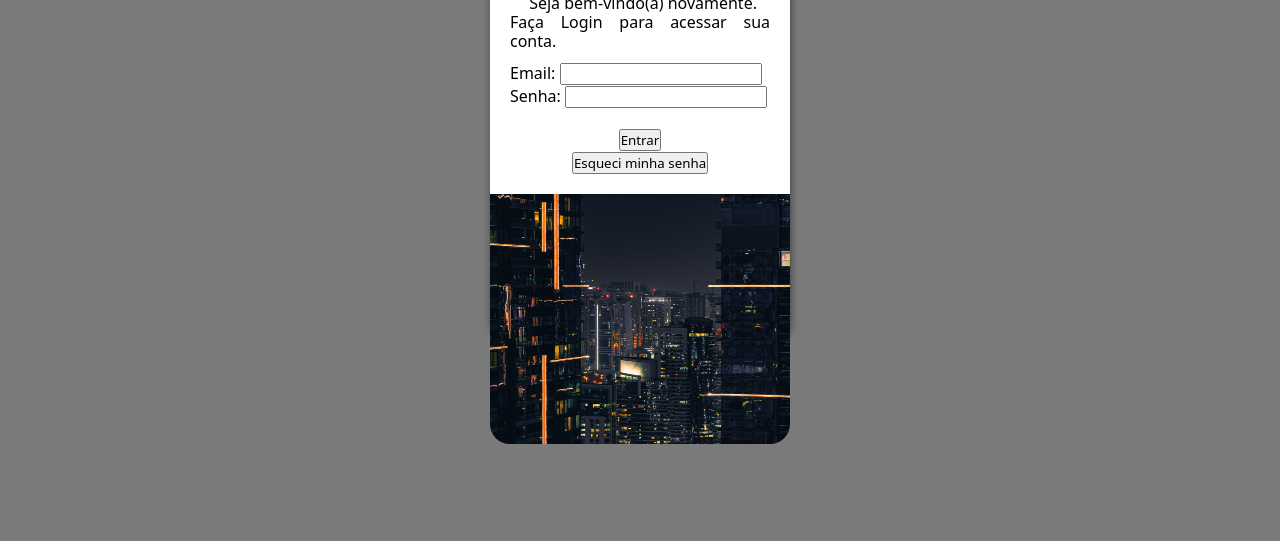
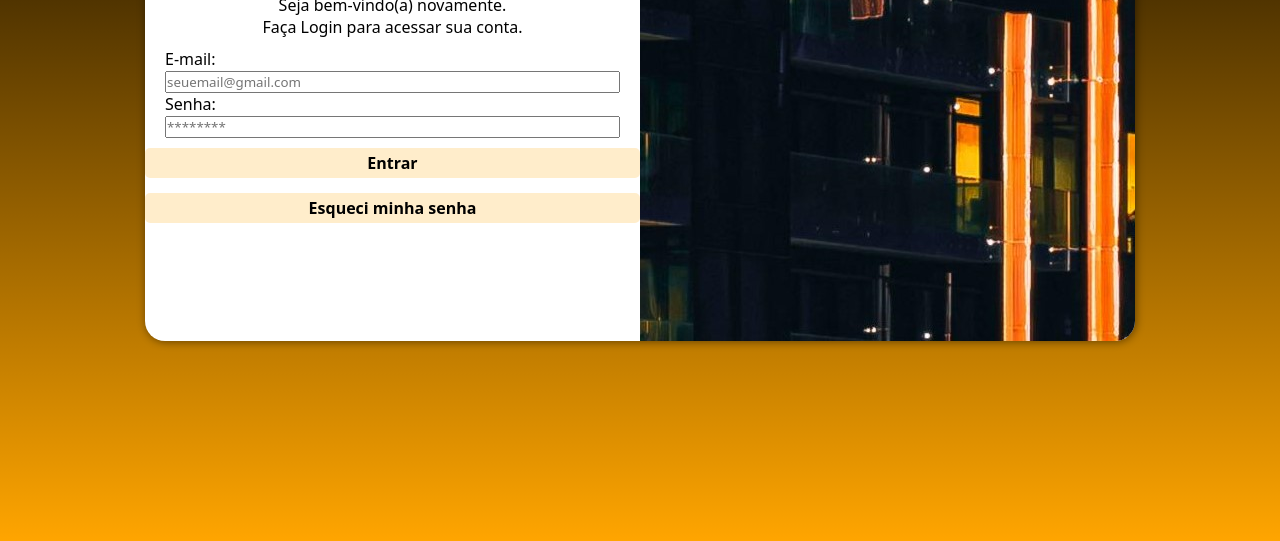
Before and after one commit to ramirosevergnini/projeto-login, a plain HTML site: page index.html in a window 1280 px wide. Shown: the part 259-800 px from the top of the page. Drawn offline with nearby package versions, Linux system fonts and the light colour scheme.

Commit message:
projeto de login concluido!

```diff
--- /dev/null
+++ b/estilo/media-queries.css
@@ -0,0 +1,36 @@
+@charset "UTF-8";
+
+@media screen and (min-width: 769px) and (max-width: 992px) {
+
+    section#login{
+        width: 80vw;
+    }
+    #imagempredios{
+        float: left;
+        width: 50%;
+        height: 100%;
+    }
+    #formulario{
+        float: right;
+        width: 50%;
+    }
+}
+@media screen and (min-width: 992px){
+    body{
+        background-image: linear-gradient(to top, orange, black 99%);
+    }
+    section#login{
+        width: 990px;
+        height: 400px;
+    }
+    #imagem{
+        float: right;
+        width: 50%;
+        height: 100%;
+    }
+    #formulario{
+        float: left;
+        width: 50%;
+
+    }
+}
--- a/estilo/style.css
+++ b/estilo/style.css
@@ -24,6 +24,9 @@ section#login {
     height: 400px;
     border-radius: 20px;
     box-shadow: 1px 1px 8px rgba(0, 0, 0, 0.459);
+    overflow: hidden;
+    transition: width 0.5s, height 0.3s;
+    transition-timing-function: ease;
 }
 
 #formulario h1{
@@ -31,33 +34,42 @@ section#login {
     padding: 10px;
 }
 #formulario p{
-    text-align: justify;
-    line-height: 1.2em;
-    padding-left: 20px;
-    padding-right: 20px;
-    text-indent: 1.2em;
+    text-align: center;
 }
 #caixasdeenvio{
     padding-left: 20px;
     padding-right: 20px;
     padding-top: 10px;
 }
-#submit{
+div#caixasdeenvio input{
+    width: 100%;
+}
+div > input[type=submit]{
     text-align: center;
-    padding: 20px;
+    display: block;
+    width: 100%;
+    height: 30px;
+    background-color: rgba(255, 166, 0, 0.205);
+    color: black;
+    border: none;
+    border-radius: 5px;
+    font-size: 1em;
+    font-weight: 600;
+}
+div > input[type=submit]:hover{
+    background-color: rgba(255, 166, 0, 0.733);
+    color: white;
+    border-style: 1px solid white;
+}
+#firstsubmit{
+    margin-top: 10px;
+    margin-bottom: -7px;
 }
 #imagem {
-    float: right;
-    height: 250px;
-    background-size: 100% 100%;
+    display: block;
+    background-size: cover;
+    height: 700px;
 }
 #formulario{
     display: block;
 }
-#imagempredios {
-    max-width: 100%;
-    max-height: 100%;
-    border-radius: 0px 0px 20px 20px;
-    width: 300px;
-    display: block;
-}
--- a/index.html
+++ b/index.html
@@ -4,7 +4,9 @@
     <meta charset="UTF-8">
     <meta name="viewport" content="width=device-width, initial-scale=1.0">
     <title>Login</title>
+    <link href="https://fonts.googleapis.com/css2?family=Material+Symbols+Outlined" rel="stylesheet" />
     <link rel="stylesheet" href="estilo/style.css">
+    <link rel="stylesheet" href="estilo/media-queries.css">
 </head>
 <body>
     <main>
@@ -13,17 +15,20 @@
             <div id="formulario">
                 <h1>Login</h1>
                 <p>Seja bem-vindo(a) novamente.  <br>Faça Login para acessar sua conta.</p>
-                <form action="login.php" method="post"></form>
+                <form action="login.php" method="post">
+
+
                     <div id="caixasdeenvio">
-                    <label for="iemail">Email:</label>
-                    <input type="email" name="email" id="iemail" required><br>
+                        <label for="iemail">E-mail:</label>
+                        <input type="email" name="email" id="iemail" placeholder="seuemail@gmail.com" required autocomplete="email"><br>
                         <label for="isenha">Senha:</label>
-                    <input type="password" name="senha" id="isenha">
+                        <input type="password" name="senha" id="isenha" placeholder="********" minlength="8" required autocomplete="current-password">
                     </div>
                     <div id="submit">
-                    <input type="submit" value="Entrar"> <br>
+                        <input id="firstsubmit"  type="submit" value="Entrar"> <br>
                         <input type="submit" value="Esqueci minha senha">
                     </div>
+                </form>
             </div>
 
             <div id="imagem">
```
Lines whose indentation alone changed are shown as unchanged.
